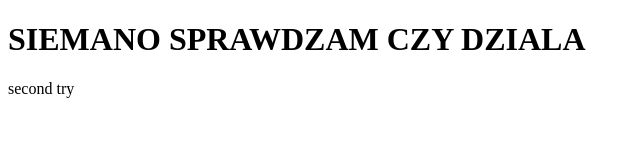
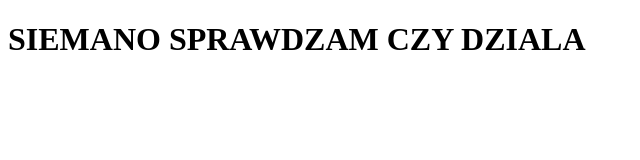
Before and after one commit to RM-bros/https---github.com-RM-bros-rmweb.github.io, a plain HTML site: page index.html in a window 1280 px wide. Shown: the full height of the page, 0-640 px from the left. Drawn offline with Linux system fonts and the light colour scheme.

Commit message:
test ;-;

```diff
--- a/index.html
+++ b/index.html
@@ -4,7 +4,6 @@
   </head>
   <body>
     <h1>SIEMANO SPRAWDZAM CZY DZIALA</h1>
-    <p>second try</p>
 
   </body>
 </html>
```
